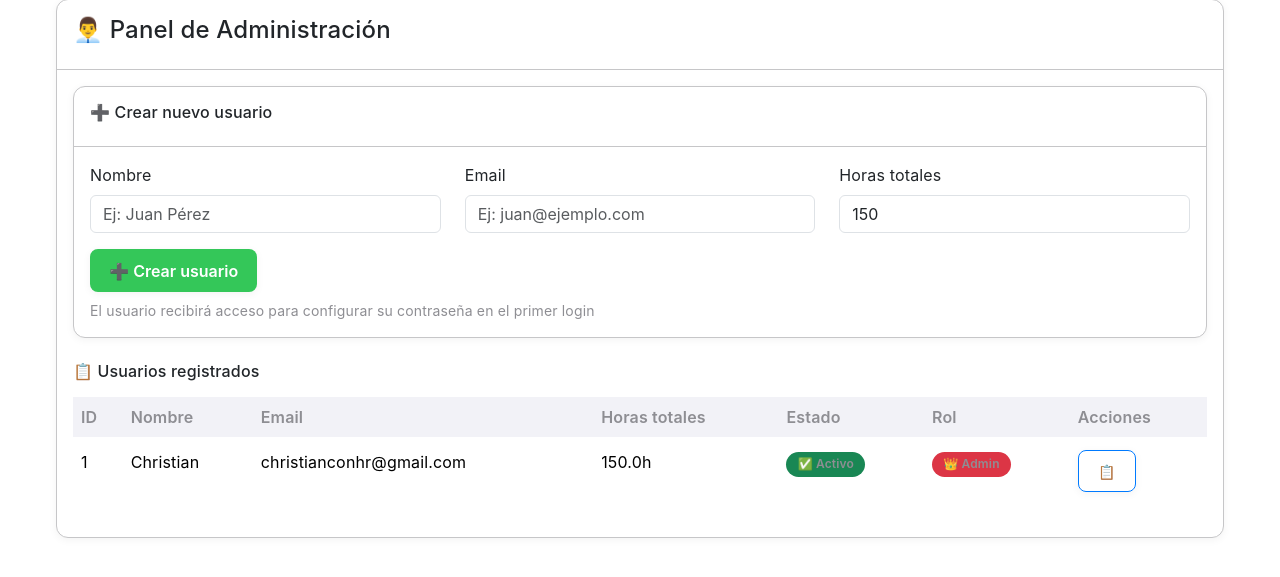
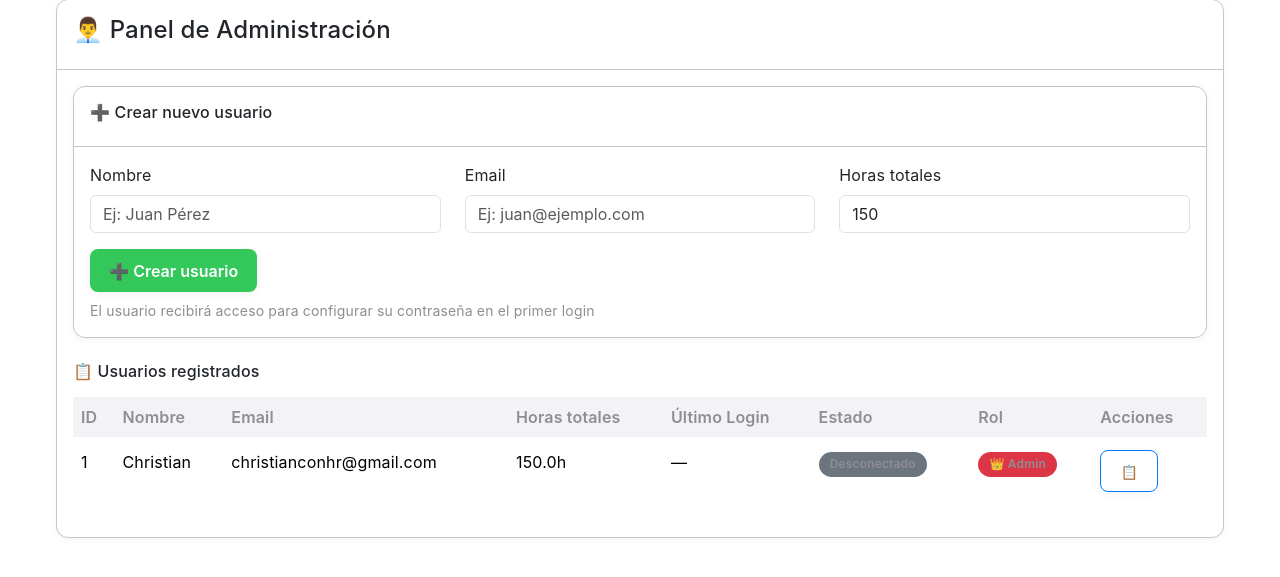
Before and after one commit to xhryzz/fichador.mochitos, a Flask app: page /admin in a window 1280 px wide. Shown: the part 82-659 px from the top of the page. Run offline with Flask 3, Linux system fonts and the light colour scheme; a user stored in the database is signed in; data comes from the database, SQL or seed files in the repository; data that the repository does not hold is empty; some libraries are stand-ins or nearby versions.

Commit message:
Add files via upload

```diff
--- a/app.py
+++ b/app.py
@@ -181,16 +181,19 @@ def _slot_resumen(s):
 # ==========================
 # Modelos
 # ==========================
+# app.py (Alrededor de la línea 193)
 class User(UserMixin, db.Model):
     id = db.Column(db.Integer, primary_key=True)
     email = db.Column(db.String(100), unique=True, nullable=False)
-    password = db.Column(db.String(255), nullable=True)  # <-- antes 100
+    password = db.Column(db.String(255), nullable=True)
     name = db.Column(db.String(100), nullable=False)
     is_admin = db.Column(db.Boolean, default=False)
     is_first_login = db.Column(db.Boolean, default=True)
     total_hours_required = db.Column(db.Float, default=150.0)
     schedules = db.relationship('Schedule', backref='user', lazy=True)
     time_records = db.relationship('TimeRecord', backref='user', lazy=True)
+    # NUEVO: Almacena la última vez que el usuario inició sesión
+    last_login_at = db.Column(db.DateTime(timezone=True), nullable=True) # guardado en UTC
 
 
 class Schedule(db.Model):
@@ -420,6 +423,13 @@ def upgrade_db():
             if "last_missed_entry_sent_2" not in names:
                 db.session.execute(text("ALTER TABLE notification_settings ADD COLUMN last_missed_entry_sent_2 DATE NULL"))
 
+            # NUEVO: Para la tabla user
+            cols = db.session.execute(text("PRAGMA table_info(user);")).fetchall()
+            names = {c[1] for c in cols}
+            # AÑADIR CAMPO last_login_at
+            if "last_login_at" not in names:
+                db.session.execute(text("ALTER TABLE user ADD COLUMN last_login_at DATETIME")) # Tipo DATETIME para SQLite
+
             # En SQLite el tamaño de VARCHAR no se aplica realmente, así que no hace falta ALTER para password/email
             db.session.commit()
 
@@ -429,6 +439,9 @@ def upgrade_db():
             stmts = [
                 'ALTER TABLE "user" ALTER COLUMN password TYPE VARCHAR(255)',
                 'ALTER TABLE "user" ALTER COLUMN email TYPE VARCHAR(255)',
+                # AÑADIR CAMPO last_login_at
+                "ALTER TABLE \"user\" ADD COLUMN IF NOT EXISTS last_login_at TIMESTAMP WITH TIME ZONE NULL",
+
                 "ALTER TABLE schedule ADD COLUMN IF NOT EXISTS start_time_2 TIME NULL",
                 "ALTER TABLE schedule ADD COLUMN IF NOT EXISTS end_time_2 TIME NULL",
                 "ALTER TABLE notification_settings ADD COLUMN IF NOT EXISTS last_missed_entry_sent_1 DATE NULL",
@@ -441,7 +454,6 @@ def upgrade_db():
                     print(f"⚠️ upgrade_db postgres: {e}")
             db.session.commit()
 
-
 # ==========================
 # Contexto Jinja
 # ==========================
@@ -464,6 +476,21 @@ def login():
         email = request.form.get('email')
         password = request.form.get('password')
         user = User.query.filter_by(email=email).first()
+
+        if user.password and check_password_hash(user.password, password):
+                login_user(user)
+                # NUEVO: Actualizar last_login_at
+                user.last_login_at = utcnow()
+                db.session.commit()
+                # NUEVO: Log Discord de login
+                log_event(
+                    "🚪 Login",
+                    user=user,
+                    level="info",
+                    fields={"Email": user.email, "IP": request.remote_addr},
+                    color=0x4CAF50 # Verde
+                )
+                return redirect(url_for('dashboard'))
 
         if user:
             if user.is_first_login and not user.password:
@@ -1148,14 +1175,28 @@ def stats():
 # ==========================
 # Admin
 # ==========================
+# app.py (función admin)
 @app.route('/admin')
 @login_required
 def admin():
     if not current_user.is_admin:
         flash('No tienes permisos de administrador', 'error')
         return redirect(url_for('dashboard'))
+
     users = User.query.all()
-    return render_template('admin.html', users=users)
+    users_with_status = [] # NUEVO: Lista para pasar estado a la plantilla
+    for user in users:
+        # Comprobar si está fichando (active record = exit_time is NULL)
+        active_record = TimeRecord.query.filter_by(user_id=user.id, exit_time=None).first()
+        user_data = {
+            'user': user,
+            'is_clocked_in': active_record is not None,
+            'active_record': active_record # opcional, pero útil
+        }
+        users_with_status.append(user_data)
+
+    # return render_template('admin.html', users=users)
+    return render_template('admin.html', users=users_with_status) # CAMBIAR 'users'
 
 @app.route('/admin/create_user', methods=['POST'])
 @login_required
@@ -1326,12 +1367,21 @@ def admin_delete_record(record_id):
     flash('Fichaje eliminado correctamente', 'success')
     return redirect(url_for('admin_user_records', user_id=user_id))
 
+# app.py (Añadir esta ruta si no existe, o modificar si ya está)
 @app.route('/logout')
 @login_required
 def logout():
+    # NUEVO: Log Discord antes de logout_user
+    log_event(
+        "👋 Logout",
+        user=current_user,
+        level="info",
+        fields={"Email": current_user.email, "IP": request.remote_addr},
+        color=0xF44336 # Rojo
+    )
     logout_user()
+    flash('Sesión cerrada correctamente', 'success')
     return redirect(url_for('index'))
-
 # ==========================
 # API
 # ==========================
--- a/templates/admin.html
+++ b/templates/admin.html
@@ -44,7 +44,7 @@
                     </div>
                 </div>
 
-                <!-- Lista de usuarios -->
+                <!-- Lista de usuarios (MODIFICADA) -->
                 <h6 class="mb-3">📋 Usuarios registrados</h6>
                 <div class="table-responsive">
                     <table class="table table-hover">
@@ -54,25 +54,42 @@
                             <th>Nombre</th>
                             <th>Email</th>
                             <th>Horas totales</th>
-                            <th>Estado</th>
+                            <th>Último Login</th> <!-- NUEVO -->
+                            <th>Estado</th> <!-- MODIFICADO -->
                             <th>Rol</th>
                             <th>Acciones</th>
                         </tr>
                         </thead>
                         <tbody>
-                        {% for user in users %}
+                        {% for item in users %}
+                        {% set user = item.user %}
                         <tr>
                             <td>{{ user.id }}</td>
                             <td>{{ user.name }}</td>
                             <td>{{ user.email }}</td>
                             <td>{{ "%.1f"|format(user.total_hours_required) }}h</td>
+
+                            <!-- NUEVO: Columna Último Login -->
                             <td>
-                                {% if user.is_first_login %}
+                                {% if user.last_login_at %}
+                                <!-- Asumo que tienes un filtro |localdt para formatear la fecha/hora UTC a local -->
+                                {{ user.last_login_at|localdt('%d/%m/%Y %H:%M') }}
+                                {% else %}
+                                —
+                                {% endif %}
+                            </td>
+
+                            <!-- MODIFICADO: Columna Estado (incluye fichando) -->
+                            <td>
+                                {% if item.is_clocked_in %}
+                                <span class="badge bg-success">✅ Fichando</span>
+                                {% elif user.is_first_login and not user.password %}
                                 <span class="badge bg-warning">⏳ Pendiente configurar</span>
                                 {% else %}
-                                <span class="badge bg-success">✅ Activo</span>
+                                <span class="badge bg-secondary">Desconectado</span>
                                 {% endif %}
                             </td>
+
                             <td>
                                 {% if user.is_admin %}
                                 <span class="badge bg-danger">👑 Admin</span>
```
